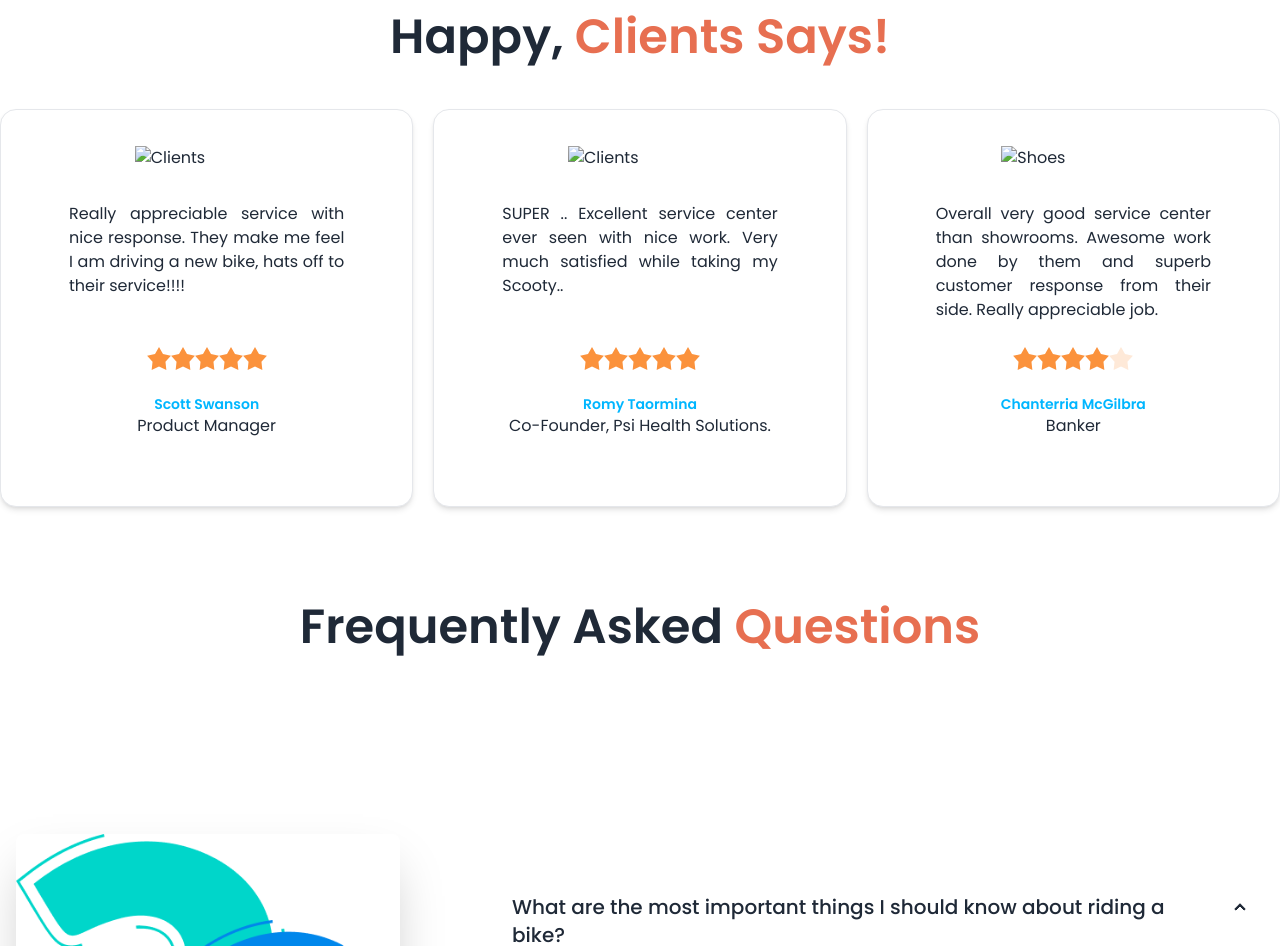
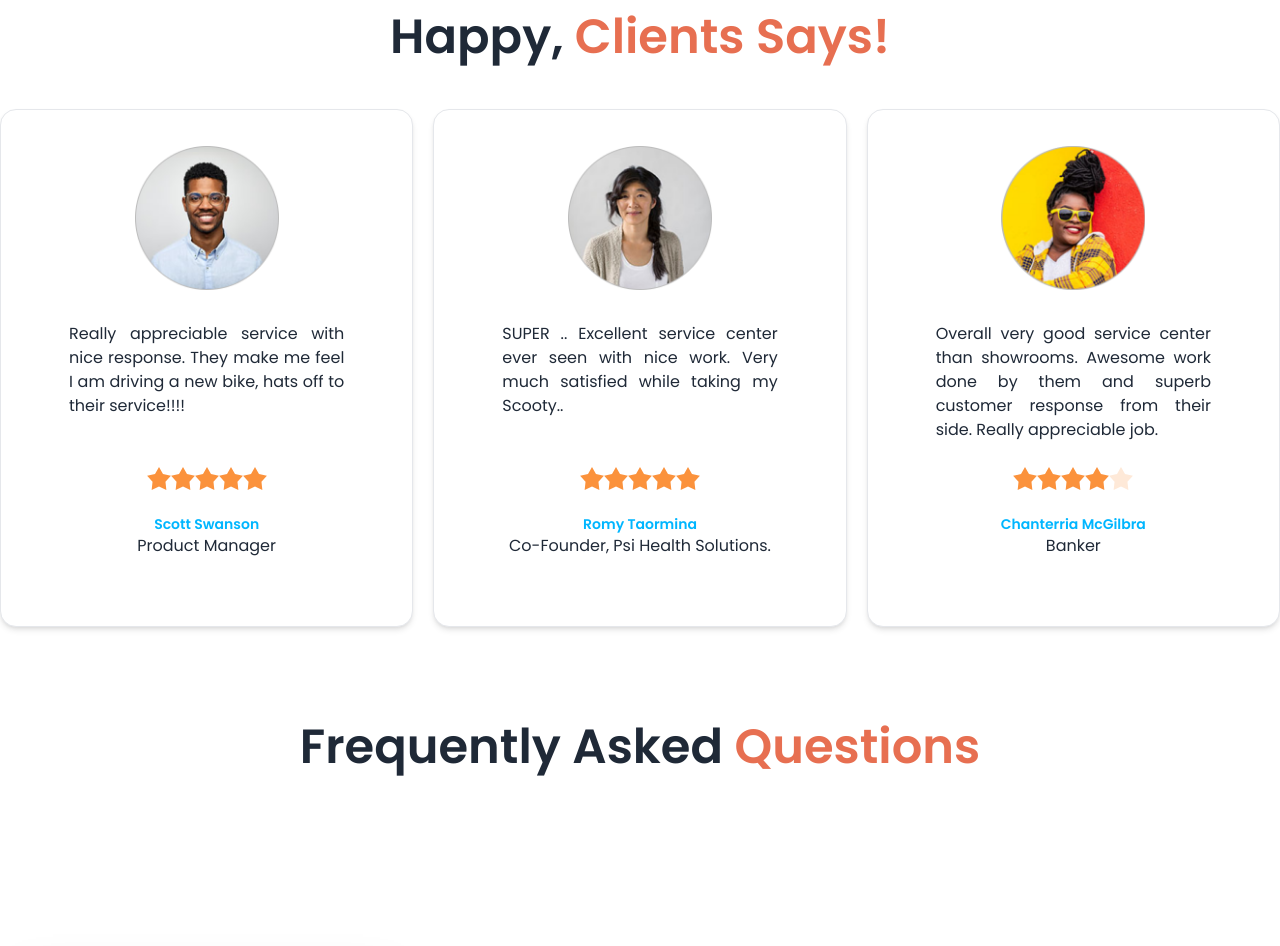
Before and after one commit to mdjonayed6/biker-zone-with-deisyui-responsive, a plain HTML site: page index.html in a window 1280 px wide. Shown: the part 1885-2831 px from the top of the page. Drawn offline with nearby package versions, Linux system fonts and the light colour scheme; the site is published under a folder, as on GitHub Pages, so addresses that start at the root find nothing.

Commit message:
added favicon

```diff
--- a/index.html
+++ b/index.html
@@ -5,6 +5,8 @@
     <meta charset="UTF-8">
     <meta name="viewport" content="width=device-width, initial-scale=1.0">
     <title>Biker Zone</title>
+    <!-- Favicon  -->
+    <link rel="shortcut icon" href="images/fav.png" type="image/x-icon">
     <!-- Tailwind and Deisy UI CDN  -->
     <link href="https://cdn.jsdelivr.net/npm/daisyui@4.9.0/dist/full.min.css" rel="stylesheet" type="text/css" />
     <script src="https://cdn.tailwindcss.com"></script>
@@ -244,7 +246,7 @@
             <div class="grid grid-cols-1 md:grid-cols-2 lg:grid-cols-3 gap-5 mt-12">
                 <!-- First Happy Clients Review  -->
                 <div class="card  bg-base-100 p-9 border border-gray-200 shadow-md">
-                    <figure><img class="w-36" src="/images/user-1.png" alt="Clients" />
+                    <figure><img class="w-36" src="images/user-1.png" alt="Clients" />
                     </figure>
                     <div class="card-body">
 
@@ -268,7 +270,7 @@
                 </div>
                 <!-- Second Happy Clients Review  -->
                 <div class="card bg-base-100 p-9 border border-gray-200 shadow-md">
-                    <figure><img class="w-36" src="/images/user-2.png" alt="Clients" />
+                    <figure><img class="w-36" src="images/user-2.png" alt="Clients" />
                     </figure>
                     <div class="card-body">
 
@@ -291,7 +293,7 @@
                 </div>
                 <!-- Third Happy Clients Review  -->
                 <div class="card bg-base-100 p-9 border border-gray-200 shadow-md">
-                    <figure><img class="w-36" src="/images/user-3.png" alt="Shoes" />
+                    <figure><img class="w-36" src="images/user-3.png" alt="Shoes" />
                     </figure>
                     <div class="card-body">
 
```
Also changed, not shown: images/fav.png (added).
